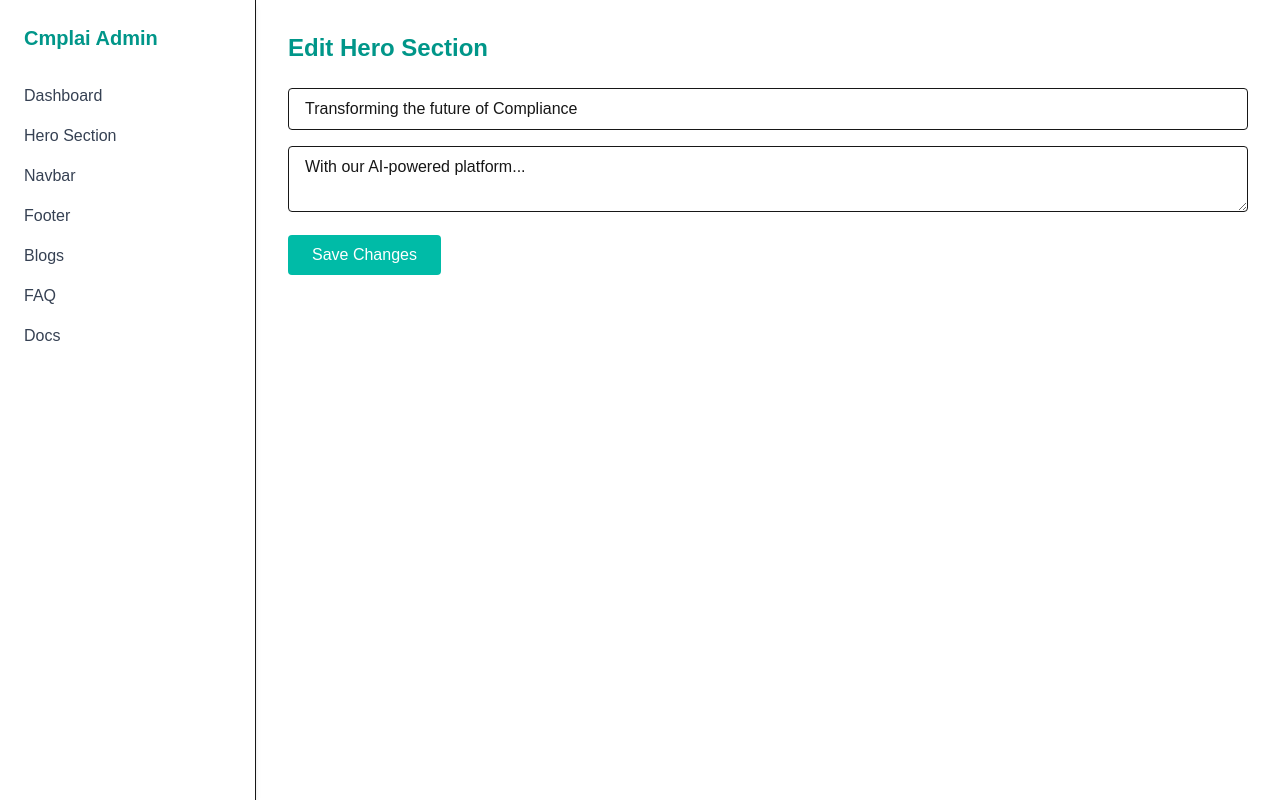
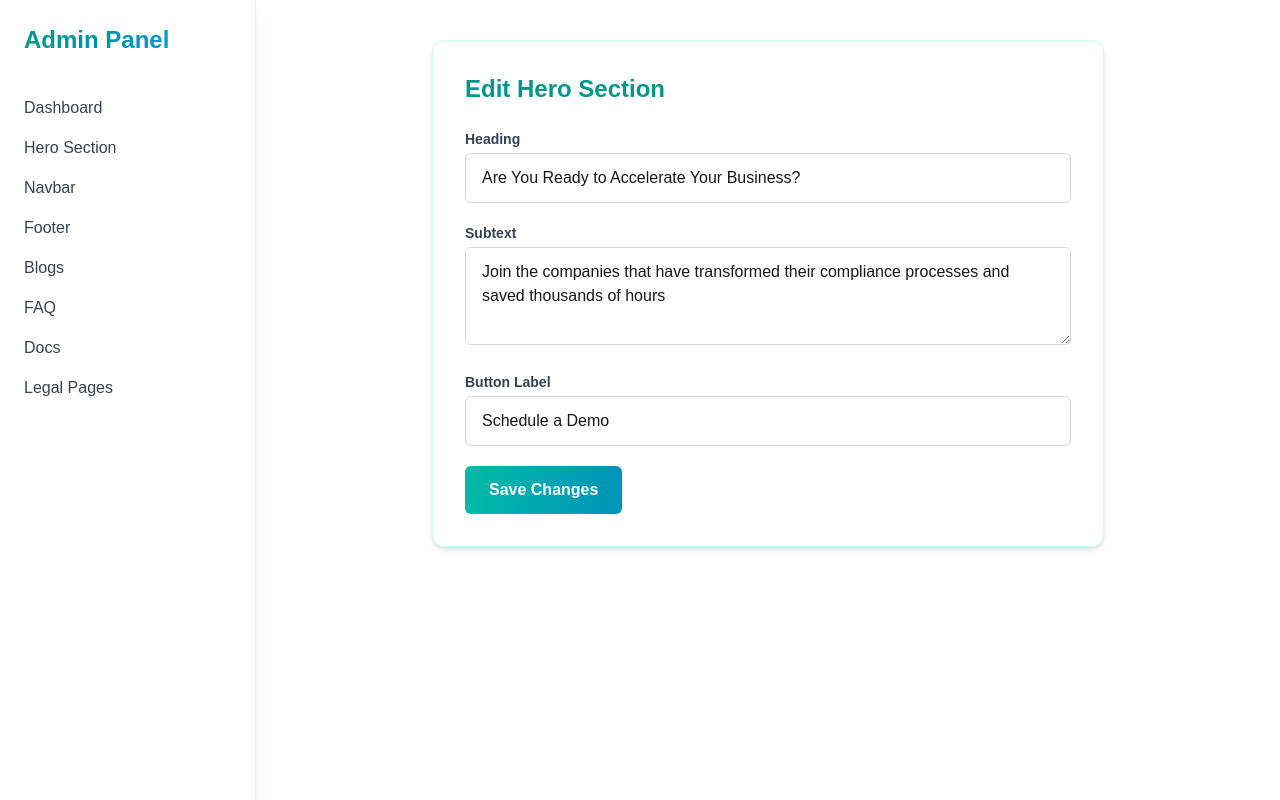
Before and after one commit to Narsimha1729/cmplai-adv, a Next.js app: page /admin/hero in a window 1280 px wide. Built offline with nearby package versions, Linux system fonts and the light colour scheme.

Commit message:
Finished

```diff
--- a/app/admin/hero/page.jsx
+++ b/app/admin/hero/page.jsx
@@ -1,34 +1,77 @@
 "use client";
+
 import { useState } from "react";
 
 export default function HeroEditor() {
-  const [heading, setHeading] = useState("Transforming the future of Compliance");
-  const [subheading, setSubheading] = useState("With our AI-powered platform...");
+  const [form, setForm] = useState({
+    heading: "Are You Ready to Accelerate Your Business?",
+    subtext: "Join the companies that have transformed their compliance processes and saved thousands of hours",
+    buttonLabel: "Schedule a Demo",
+  });
 
-  const handleSave = () => {
-    alert("Saved! (You can later integrate with a database or JSON file.)");
+  const handleChange = (e) => {
+    setForm({ ...form, [e.target.name]: e.target.value });
+  };
+
+  const handleSubmit = (e) => {
+    e.preventDefault();
+    // TODO: Save the data to DB, file, or API
+    alert("Hero section updated successfully!");
   };
 
   return (
-    <div>
-      <h2 className="text-2xl font-bold text-teal-600 mb-6">Edit Hero Section</h2>
-      <div className="space-y-4">
-        <input
-          value={heading}
-          onChange={(e) => setHeading(e.target.value)}
-          className="w-full border px-4 py-2 rounded"
-          placeholder="Hero Heading"
-        />
-        <textarea
-          value={subheading}
-          onChange={(e) => setSubheading(e.target.value)}
-          className="w-full border px-4 py-2 rounded"
-          placeholder="Hero Subheading"
-        ></textarea>
-        <button onClick={handleSave} className="bg-teal-500 text-white px-6 py-2 rounded">
+    <div className="max-w-2xl mx-auto bg-white p-8 rounded-xl shadow-md border border-teal-100">
+      <h2 className="text-2xl font-bold text-teal-600 mb-6">
+        Edit Hero Section
+      </h2>
+
+      <form onSubmit={handleSubmit} className="space-y-5">
+        <div>
+          <label className="block text-sm font-semibold text-gray-700 mb-1">
+            Heading
+          </label>
+          <input
+            type="text"
+            name="heading"
+            value={form.heading}
+            onChange={handleChange}
+            className="w-full px-4 py-3 border border-gray-300 rounded-md focus:outline-none focus:ring-2 focus:ring-teal-400"
+          />
+        </div>
+
+        <div>
+          <label className="block text-sm font-semibold text-gray-700 mb-1">
+            Subtext
+          </label>
+          <textarea
+            name="subtext"
+            value={form.subtext}
+            onChange={handleChange}
+            rows={3}
+            className="w-full px-4 py-3 border border-gray-300 rounded-md focus:outline-none focus:ring-2 focus:ring-teal-400"
+          />
+        </div>
+
+        <div>
+          <label className="block text-sm font-semibold text-gray-700 mb-1">
+            Button Label
+          </label>
+          <input
+            type="text"
+            name="buttonLabel"
+            value={form.buttonLabel}
+            onChange={handleChange}
+            className="w-full px-4 py-3 border border-gray-300 rounded-md focus:outline-none focus:ring-2 focus:ring-teal-400"
+          />
+        </div>
+
+        <button
+          type="submit"
+          className="bg-gradient-to-r from-teal-500 to-cyan-600 text-white font-semibold px-6 py-3 rounded-md hover:opacity-90 transition"
+        >
           Save Changes
         </button>
-      </div>
+      </form>
     </div>
   );
 }
--- a/app/admin/layout.jsx
+++ b/app/admin/layout.jsx
@@ -5,24 +5,27 @@ export const metadata = {
 export default function AdminLayout({ children }) {
   return (
     <html lang="en">
-      <body className="bg-gray-50">
+      <body className="bg-[#f9fefe] font-sans antialiased">
         <div className="flex min-h-screen">
           {/* Sidebar */}
-          <aside className="w-64 bg-white border-r p-6 shadow-md">
-            <h2 className="text-xl font-bold mb-8 text-teal-600">Cmplai Admin</h2>
-            <nav className="space-y-4">
-              <a href="/admin" className="block text-gray-700 hover:text-teal-500">Dashboard</a>
-              <a href="/admin/hero" className="block text-gray-700 hover:text-teal-500">Hero Section</a>
-              <a href="/admin/navbar" className="block text-gray-700 hover:text-teal-500">Navbar</a>
-              <a href="/admin/footer" className="block text-gray-700 hover:text-teal-500">Footer</a>
-              <a href="/admin/blogs" className="block text-gray-700 hover:text-teal-500">Blogs</a>
-              <a href="/admin/faq" className="block text-gray-700 hover:text-teal-500">FAQ</a>
-              <a href="/admin/docs" className="block text-gray-700 hover:text-teal-500">Docs</a>
+          <aside className="w-64 bg-white border-r border-teal-100 p-6 shadow-lg">
+            <h2 className="text-2xl font-extrabold text-transparent bg-clip-text bg-gradient-to-r from-teal-600 via-cyan-600 to-sky-500 mb-10">
+              Admin Panel
+            </h2>
+            <nav className="space-y-4 text-gray-700">
+              <a href="/admin" className="block hover:text-teal-500">Dashboard</a>
+              <a href="/admin/hero" className="block hover:text-teal-500">Hero Section</a>
+              <a href="/admin/navbar" className="block hover:text-teal-500">Navbar</a>
+              <a href="/admin/footer" className="block hover:text-teal-500">Footer</a>
+              <a href="/admin/blogs" className="block hover:text-teal-500">Blogs</a>
+              <a href="/admin/faq" className="block hover:text-teal-500">FAQ</a>
+              <a href="/admin/docs" className="block hover:text-teal-500">Docs</a>
+              <a href="/admin/privacy" className="block hover:text-teal-500">Legal Pages</a>
             </nav>
           </aside>
 
-          {/* Main Content */}
-          <main className="flex-1 p-8">
+          {/* Content */}
+          <main className="flex-1 p-10">
             {children}
           </main>
         </div>
--- a/app/admin/page.jsx
+++ b/app/admin/page.jsx
@@ -1,8 +1,12 @@
 export default function AdminDashboard() {
   return (
-    <div>
-      <h1 className="text-3xl font-bold mb-4 text-teal-600">Welcome, Admin</h1>
-      <p className="text-gray-600">Use the sidebar to edit different sections of the website.</p>
+    <div className="text-gray-800">
+      <h1 className="text-3xl font-extrabold text-transparent bg-clip-text bg-gradient-to-r from-teal-600 via-cyan-600 to-sky-500 mb-4">
+        Welcome, Admin
+      </h1>
+      <p className="text-gray-600 text-lg">
+        Use the sidebar to manage and edit your website's live sections in real-time.
+      </p>
     </div>
   );
 }
```
